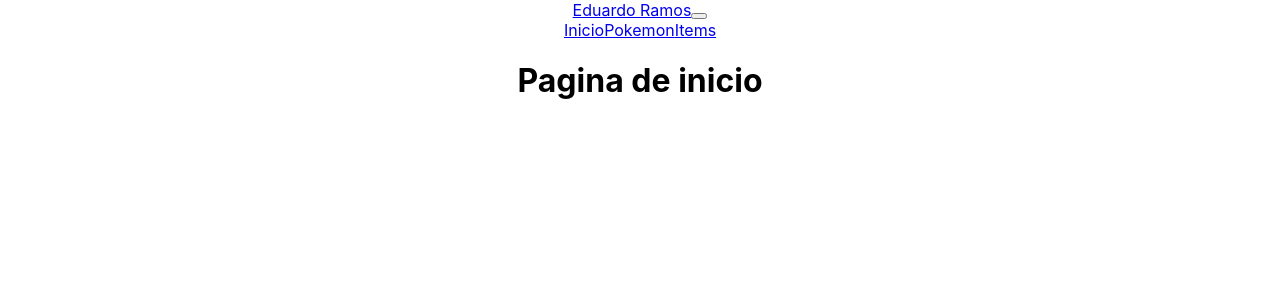
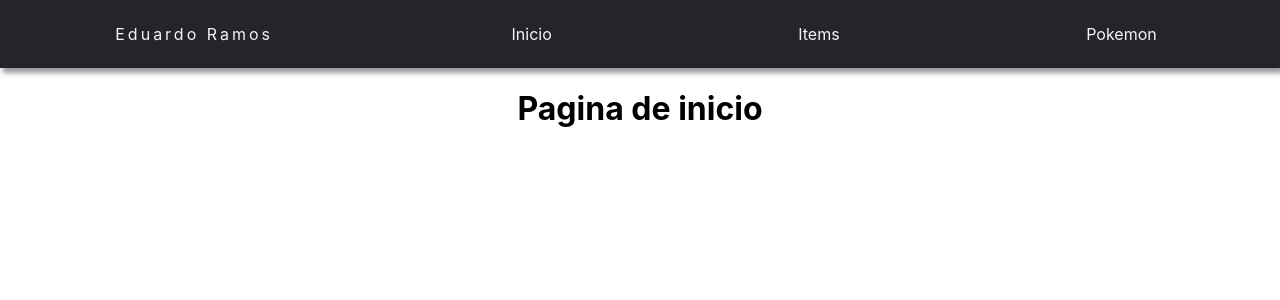
Before and after one commit to eduRamos1620/Portafolio, a React (Create React App) app: page / in a window 1280 px wide. Shown: the top 300 px of the page. Built offline with nearby package versions, Linux system fonts and the light colour scheme.

Commit message:
Estilo del navbar modificado

```diff
--- a/src/components/menu/Navbar.jsx
+++ b/src/components/menu/Navbar.jsx
@@ -1,24 +1,14 @@
 import React from 'react'
 import { Link } from 'react-router-dom'
-import '../styles/Navbar.css'
+import '../../components/styles/Navbar.css'
 const Navbar = () => {
   return (
     <div>
-        <nav class="navbar-contenedor">
-            <div className="container-fluid">
-                <Link className="navbar-brand" to='/'>Eduardo Ramos</Link>
-                <button className="navbar-toggler" type="button" data-bs-toggle="collapse" data-bs-target="#navbarNavAltMarkup" aria-controls="navbarNavAltMarkup" aria-expanded="false" aria-label="Toggle navigation">
-                    <span className="navbar-toggler-icon"></span>
-                </button>
-                <div className="collapse navbar-collapse" id="navbarNavAltMarkup">
-                    <div className="navbar-nav mx-auto">
-                        <Link className="nav-link" to='/'>Inicio</Link>
-                        <Link className="nav-link" to='/pokemon'>Pokemon</Link>
-                        <Link className="nav-link" to='/Items'>Items</Link>
-
-                    </div>
-                </div>
-            </div>
+        <nav className="navbar-contenedor">
+            <Link className="name-icon" to='/'>Eduardo Ramos</Link>
+            <Link className="nav-link" to='/'>Inicio</Link>
+            <Link className="nav-link" to='/Items'>Items</Link>
+            <Link className="nav-link" to='/pokemon'>Pokemon</Link>
         </nav>
     </div>
   )
--- a/src/components/styles/Navbar.css
+++ b/src/components/styles/Navbar.css
@@ -0,0 +1,40 @@
+html, body{
+    margin: 0;
+    padding: 0;
+}
+
+.navbar-contenedor{
+    margin: 0;
+    padding: 0;
+    width: 100vw;
+    background-color: #24252B;
+
+    display: flex;
+    align-items: center;
+    justify-content: space-around;
+    box-shadow: 3px 5px 5px rgb(0, 0, 0, 0.4);
+}
+
+.name-icon{
+    text-decoration: none;
+    padding: 1em;
+    color: #f5f5f5;
+    letter-spacing: 3px;
+}
+.nav-link{
+    text-decoration: none;
+    display: flex;
+    padding: 1em;
+    margin: 0;
+    cursor: pointer;
+    transition: all ease-in-out;
+    margin: 0.5em;
+    padding: 10px, 15px;
+    color: #f5f5f5;
+    border-radius: 20px;
+}
+
+.nav-link:hover{
+    background-color: #017592;
+    box-shadow: 3px 5px, 5px;
+}
```
